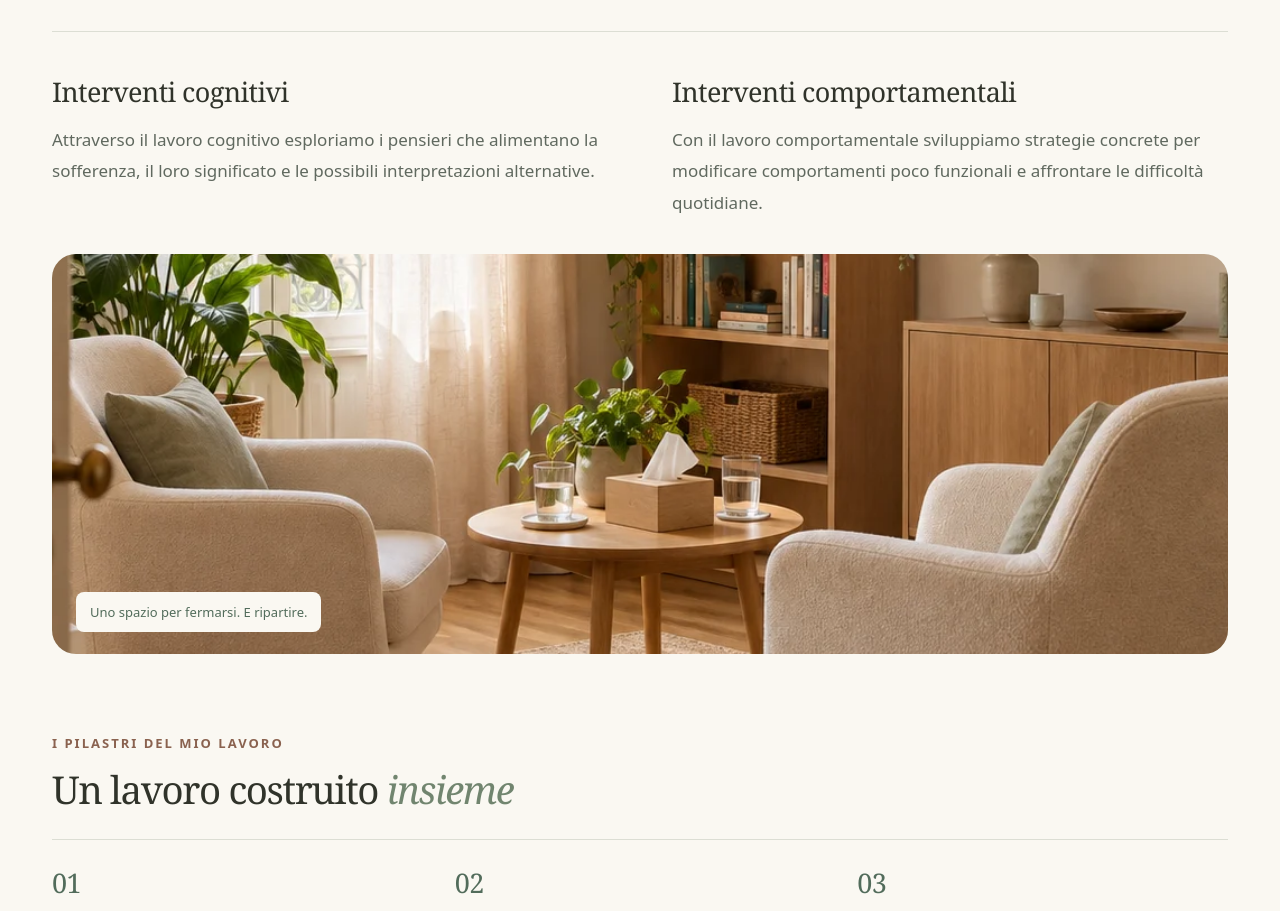
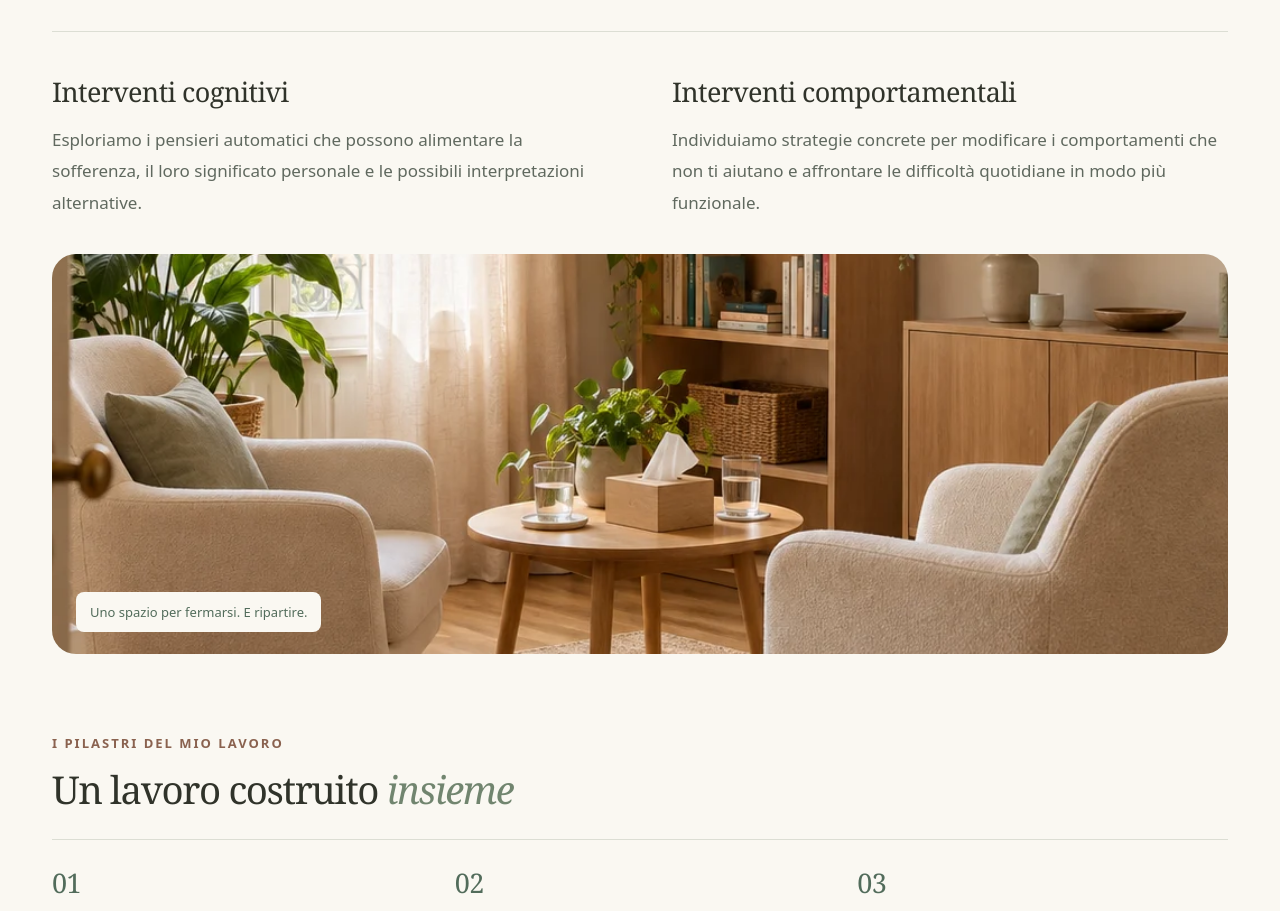
Before and after one commit to eppd/giulia-calzone, a Next.js app: page /chi-sono in a window 1280 px wide. Shown: the part 1580-2491 px from the top of the page. Built offline with nearby package versions, Linux system fonts and the light colour scheme; a web font is replaced by a local one.

Commit message:
cambiamento testi approccio

```diff
--- a/app/chi-sono/about-content.tsx
+++ b/app/chi-sono/about-content.tsx
@@ -49,8 +49,8 @@ export function AboutContent() {
       </div>
       <div className="bio-clinical-practice">
         <div className="bio-practice-divider" aria-hidden="true" />
-        <article aria-labelledby="cognitive-title"><h3 id="cognitive-title">Interventi cognitivi</h3><p>Attraverso il lavoro cognitivo esploriamo i pensieri che alimentano la sofferenza, il loro significato e le possibili interpretazioni alternative.</p></article>
-        <article aria-labelledby="behavioural-title"><h3 id="behavioural-title">Interventi comportamentali</h3><p>Con il lavoro comportamentale sviluppiamo strategie concrete per modificare comportamenti poco funzionali e affrontare le difficoltà quotidiane.</p></article>
+        <article aria-labelledby="cognitive-title"><h3 id="cognitive-title">Interventi cognitivi</h3><p>Esploriamo i pensieri automatici che possono alimentare la sofferenza, il loro significato personale e le possibili interpretazioni alternative.</p></article>
+        <article aria-labelledby="behavioural-title"><h3 id="behavioural-title">Interventi comportamentali</h3><p>Individuiamo strategie concrete per modificare i comportamenti che non ti aiutano e affrontare le difficoltà quotidiane in modo più funzionale.</p></article>
       </div>
       <figure className="bio-studio"><Image src="/images/ambiente-consulenza.webp" alt="Immagine d’atmosfera: due poltrone, una libreria e luce naturale in uno spazio di ascolto" fill sizes="(max-width: 760px) 100vw, 92vw" /><figcaption>Uno spazio per fermarsi. E ripartire.</figcaption></figure>
     </section>
```
